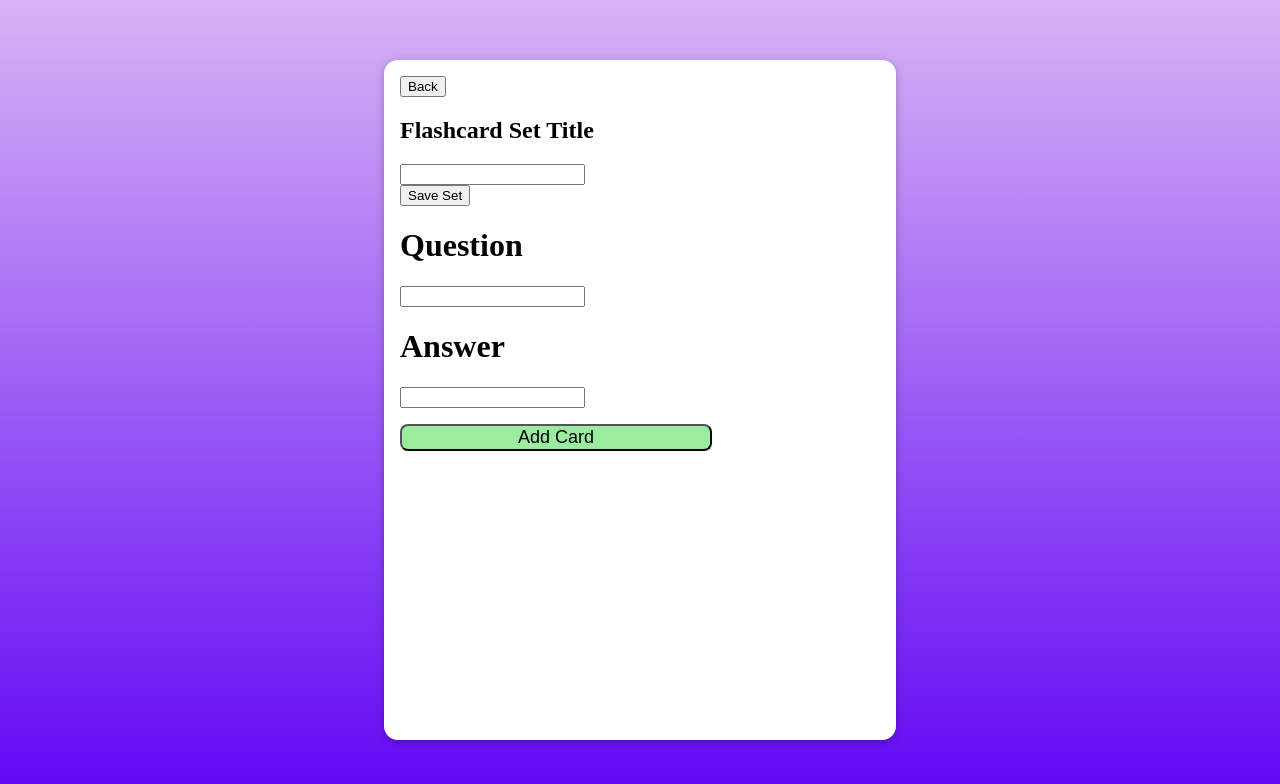
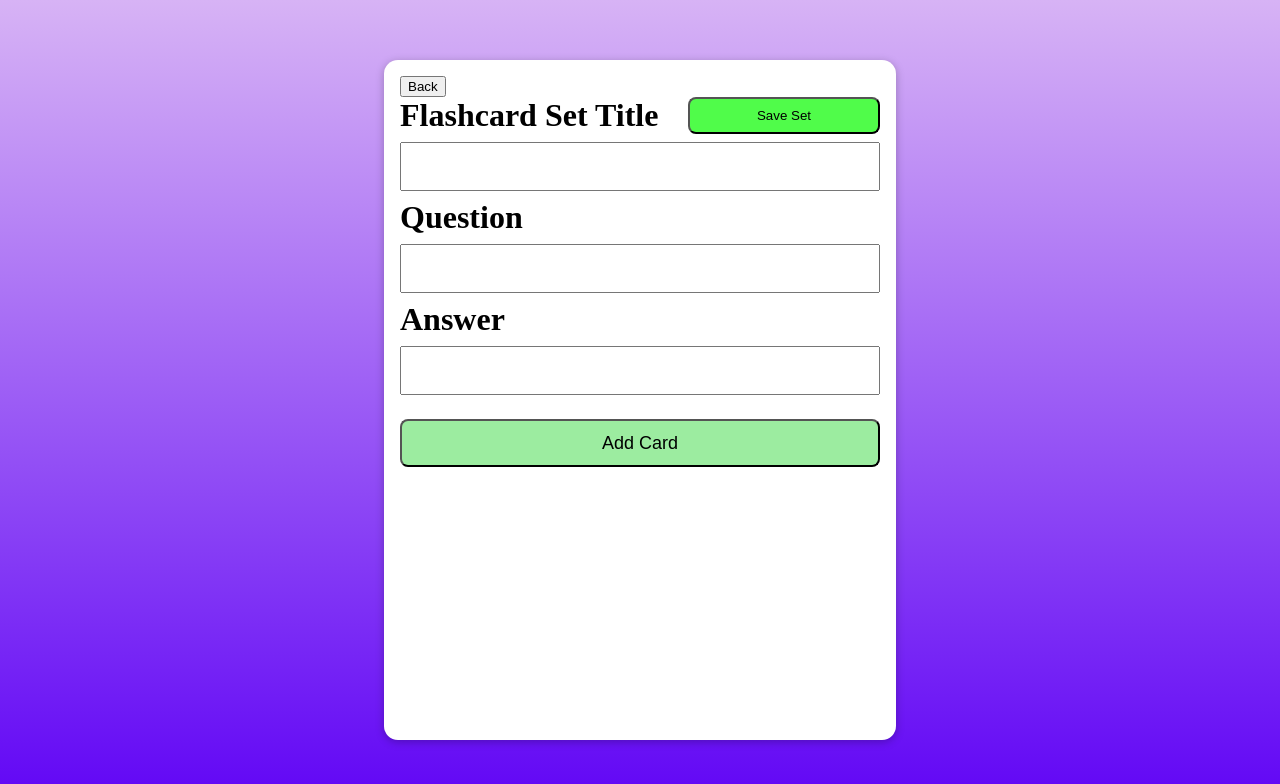
Before and after one commit to ColinMattutini/Remembori, a React (Create React App) app: page /createset in a window 1280 px wide. Shown: the top 784 px of the page. Built offline with nearby package versions, Linux system fonts and the light colour scheme.

Commit message:
styling updated on flashcard form

```diff
--- a/src/components/FlashCard/FlashCardForm.js
+++ b/src/components/FlashCard/FlashCardForm.js
@@ -79,11 +79,13 @@ const FlashCardForm = () => {
   return (
     <Fragment>
       <div>
-        <h2>Flashcard Set Title</h2>
+        <div className={classes.submitAdjust}>
+          <h1>Flashcard Set Title</h1>
+          <button onClick={saveSet}>Save Set</button>
+        </div>
         <input onChange={titleHandler} />
       </div>
       <div>
-        <button onClick={saveSet}>Save Set</button>
         <h1>Question</h1>
         <input onChange={questionHandler} value={question}></input>
         <h1>Answer</h1>
--- a/src/components/FlashCard/FlashCardForm.module.css
+++ b/src/components/FlashCard/FlashCardForm.module.css
@@ -1,11 +1,37 @@
 .spacer {
   display: flex;
   flex-direction: column;
-  width: 65%;
   padding-top: 16px;
 }
 
+.submitAdjust {
+  display: flex;
+  flex-direction: row;
+  justify-content: space-between;
+}
+
+.submitAdjust button {
+  width: 40%;
+  border-radius: 8px;
+  background-color: #50fc4a;
+}
+
+input {
+  font-size: large;
+  width: 100%;
+  padding: 12px 20px;
+  box-sizing: border-box;
+  margin: 8px 0;
+}
+
+h1 {
+  margin: 0;
+  padding: 0;
+}
+
 .spacer button {
+  width: 100%;
+  height: 48px;
   font-style: bold;
   font-size: large;
   border-radius: 8px;
```
